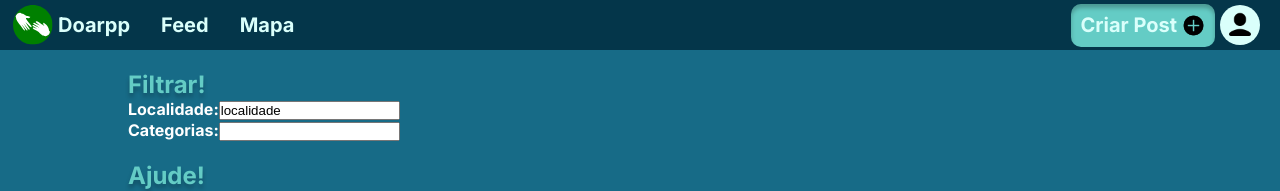
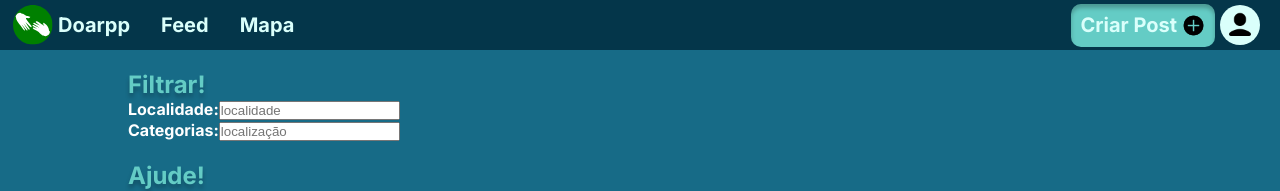
Before and after one commit to IFPB-Projetos/doarpp-front, a React (Vite) app: page /postagens in a window 1280 px wide. Shown: the top 191 px of the page. Built offline with nearby package versions, Linux system fonts and the light colour scheme.

Commit message:
Retirando 'value' do input

```diff
--- a/src/screens/Feed/Feed.tsx
+++ b/src/screens/Feed/Feed.tsx
@@ -9,12 +9,12 @@ export default function Feed() {
                 <form className="filter">
                     <div>
                         <label>Localidade:</label>
-                        <input value="localidade"></input>
+                        <input placeholder="localidade"></input>
                     </div>
 
                     <div>
                         <label>Categorias:</label>
-                        <input />
+                        <input placeholder="localização" />
                     </div>
                 </form>
 
```
